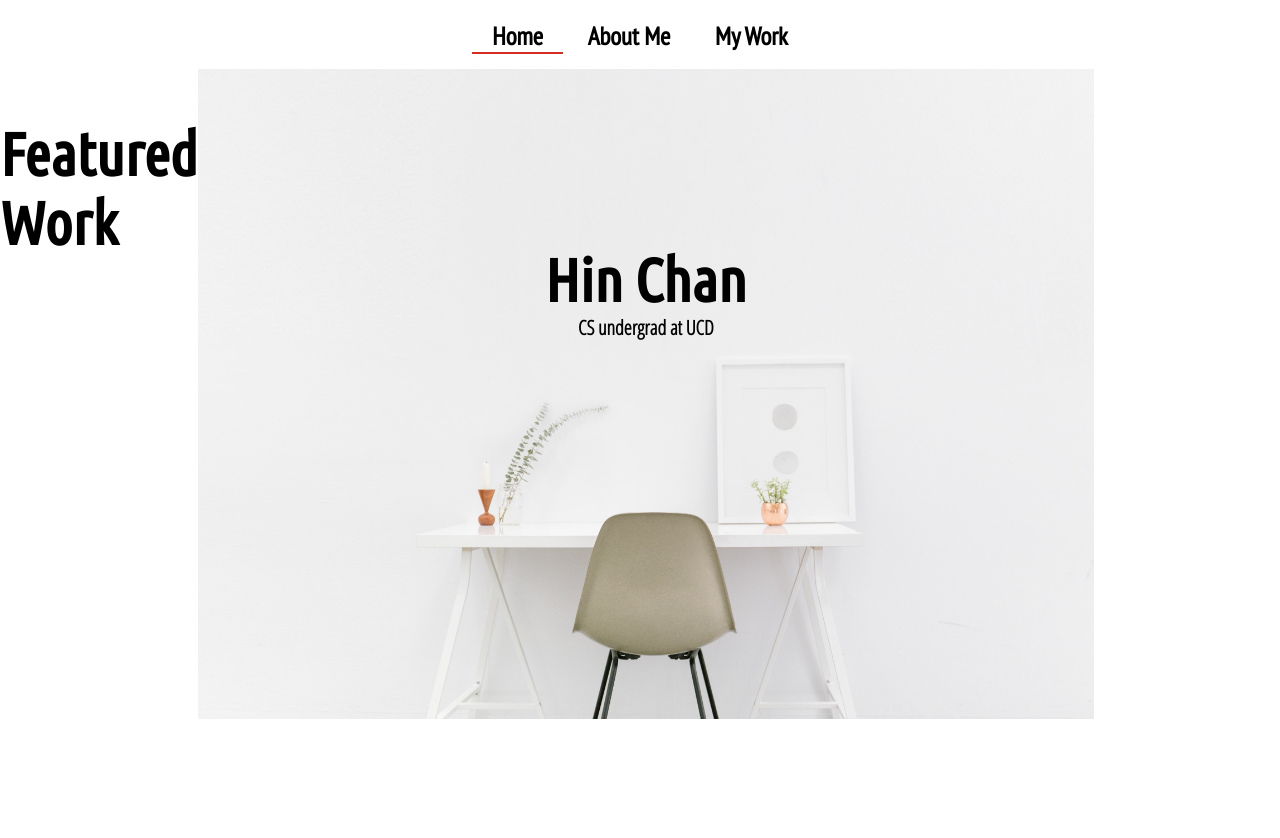
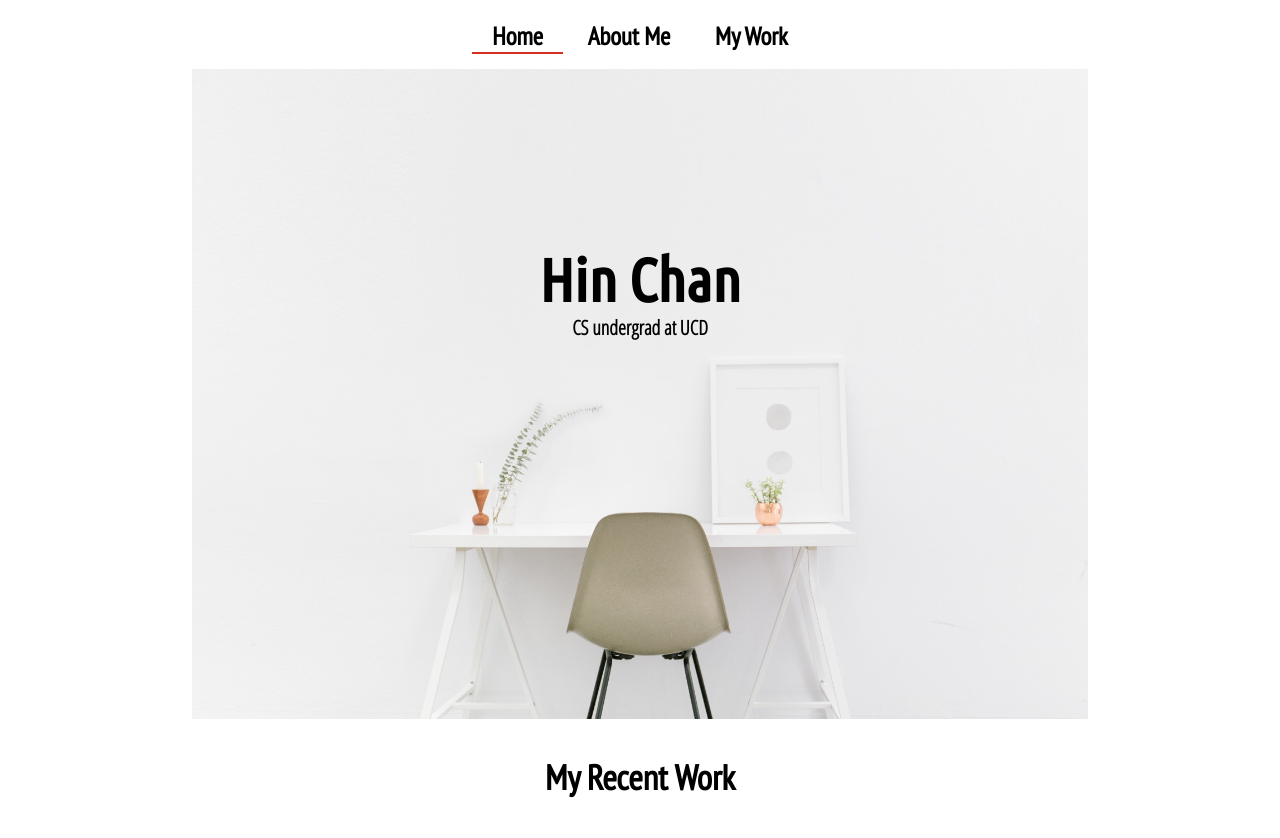
Before and after one commit to chnchan/chnchan.github.io, a plain HTML site: page index.html in a window 1280 px wide. Drawn offline with nearby package versions, Linux system fonts and the light colour scheme.

Commit message:
Update index.html

```diff
--- a/index.html
+++ b/index.html
@@ -28,8 +28,8 @@
         </div>
       </section>
 
-      <section id="work">
-        <h1>Featured Work</h1>
+      <section id="recent">
+        <h3>My Recent Work</h3>
         <div class="artwork">
 
         </div>
```
